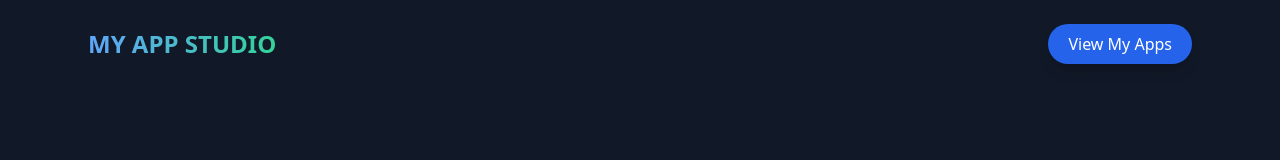
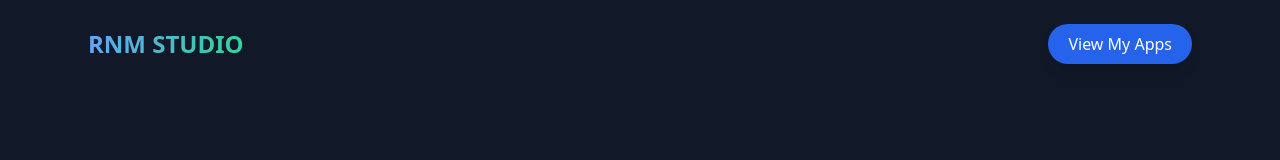
Before and after one commit to alixmora392-hash/G-app, a plain HTML site: page index.html in a window 1280 px wide. Shown: the top 160 px of the page. Drawn offline with nearby package versions, Linux system fonts and the light colour scheme.

Commit message:
Update index.html

```diff
--- a/index.html
+++ b/index.html
@@ -13,7 +13,7 @@
 
     <nav class="p-6 flex justify-between items-center max-w-6xl mx-auto">
         <div class="text-2xl font-bold bg-gradient-to-r from-blue-400 to-emerald-400 bg-clip-text text-transparent">
-            MY APP STUDIO
+            RNM STUDIO
         </div>
         <a href="#our-apps" class="bg-blue-600 hover:bg-blue-500 px-5 py-2 rounded-full font-medium transition shadow-lg">View My Apps</a>
     </nav>
```
